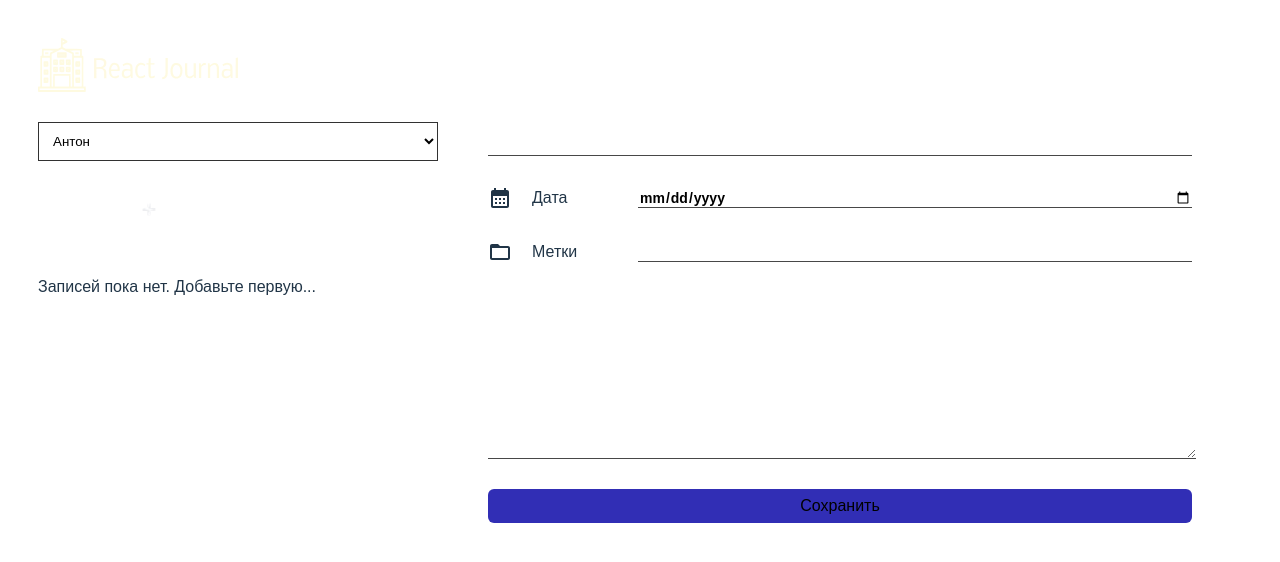
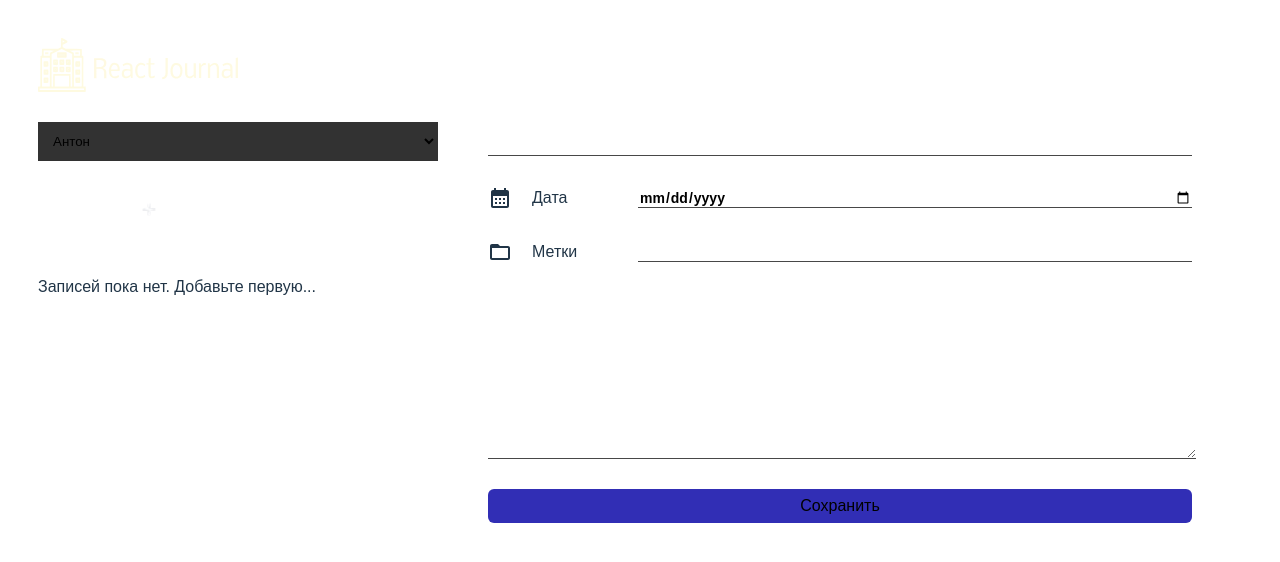
Before and after one commit to superhero86rus/react-app, a React (Vite) app: page / in a window 1280 px wide. Shown: the top 562 px of the page. Built offline with nearby package versions, Linux system fonts and the light colour scheme.

Commit message:
Правка стиля SelectUser

```diff
--- a/src/components/SelectUser/SelectUser.module.css
+++ b/src/components/SelectUser/SelectUser.module.css
@@ -2,5 +2,5 @@
     padding: 10px;
     background: none;
     border: 1px solid #323232;
-
+    background-color: #323232;
 }
```
